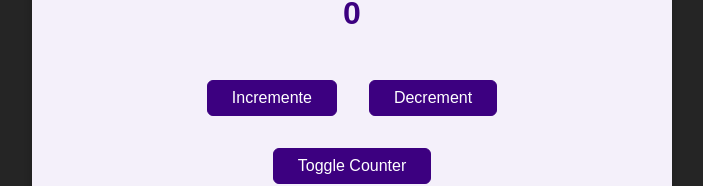
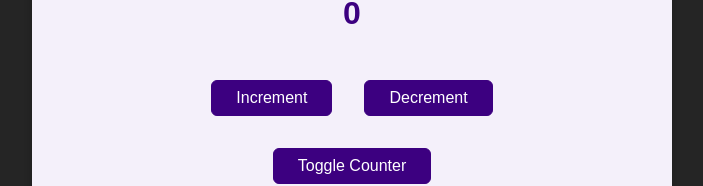
Before and after one commit to ddfilipov/first-react-redux, a JavaScript app: page / in a window 1280 px wide. Shown: the part 151-337 px from the top of the page, without its empty margins (288-991 px from the left). Built offline with nearby package versions, Linux system fonts and the light colour scheme; the HTML template or start-up script is replaced by a standard one.

Commit message:
dispatchers working

```diff
--- a/src/components/Counter.js
+++ b/src/components/Counter.js
@@ -1,10 +1,16 @@
 import classes from "./Counter.module.css";
 import { useSelector, useDispatch } from "react-redux";
-import store from "../store/index.js";
 
 const Counter = () => {
+    const dispatch = useDispatch();
     const counter = useSelector((state) => state.counter);
 
+    const incrementHandler = () => {
+        dispatch({ type: "increment" });
+    };
+    const decrementHandler = () => {
+        dispatch({ type: "decrement" });
+    };
     const toggleCounterHandler = () => {};
 
     return (
@@ -12,8 +18,8 @@
             <h1>Redux Counter</h1>
             <div className={classes.value}>{counter}</div>
             <div>
-                <button>Incremente</button>
-                <button>Decrement</button>
+                <button onClick={incrementHandler}>Increment</button>
+                <button onClick={decrementHandler}>Decrement</button>
             </div>
             <button onClick={toggleCounterHandler}>Toggle Counter</button>
         </main>
```
